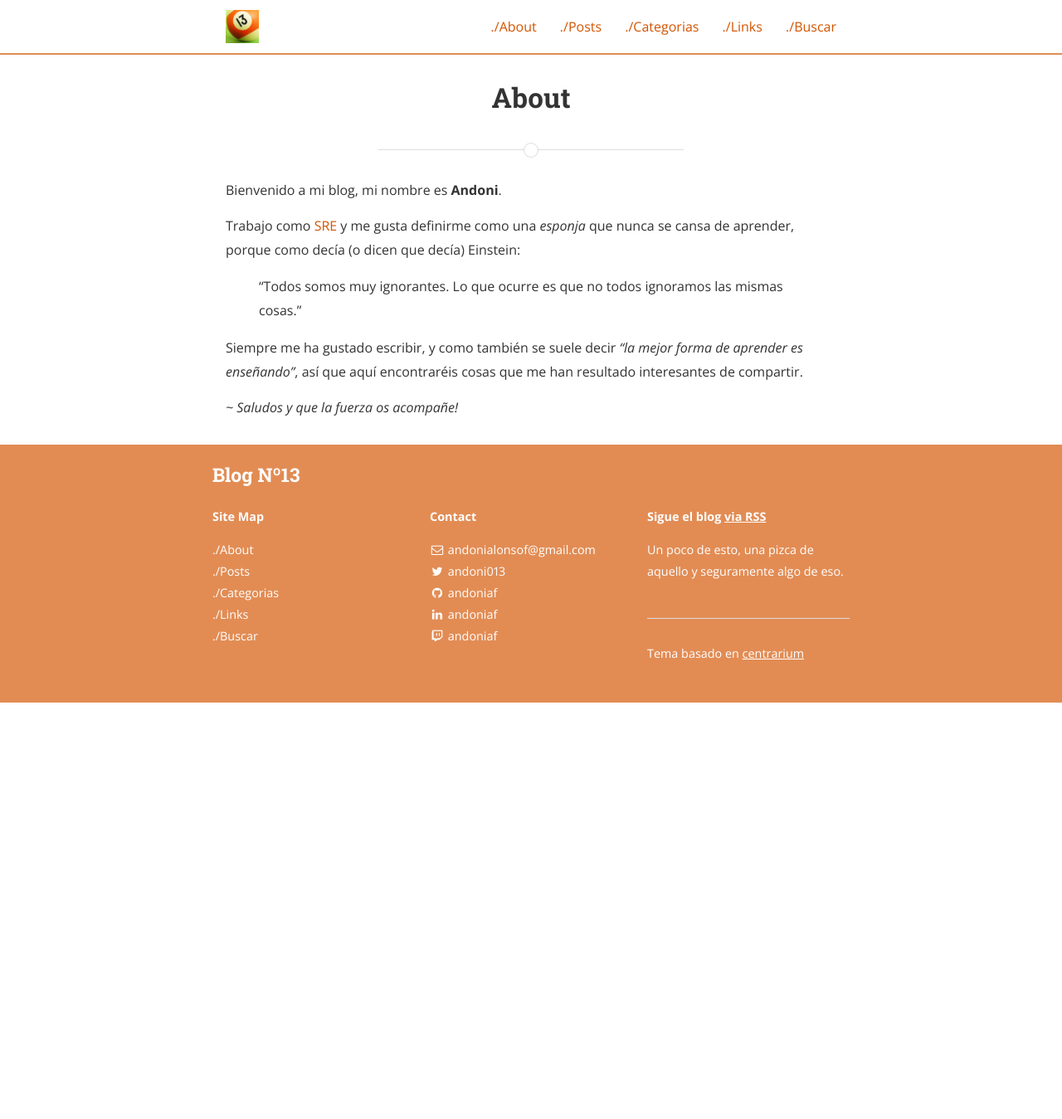
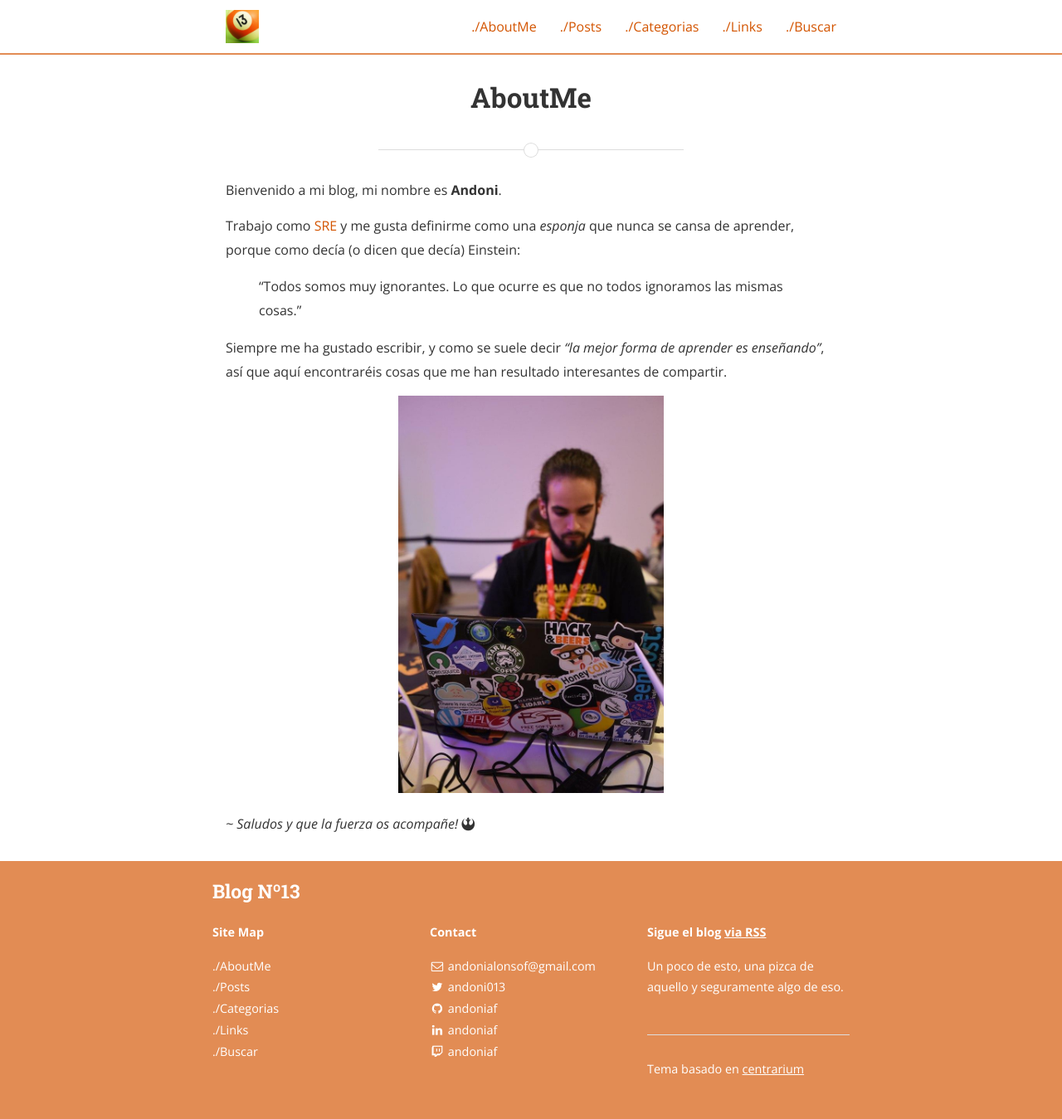
Before and after one commit to andoniaf/andoniaf.github.io, a Jekyll site: the page built from about.md, in a window 1280 px wide. Shown: the whole page at 83% size. Built offline with Jekyll 4.4.1, drawn with Linux system fonts in a browser that asks for light colours; nearby versions of some CDN libraries; before the commit the page ends 900 px from its top, so only the background shows below that.

Commit message:
Update AboutMe section

```diff
--- a/about.md
+++ b/about.md
@@ -1,10 +1,9 @@
 ---
 layout: page
-title: About
+title: AboutMe
 permalink: /about/
 ---
 
-[//]: <img src="{{ site.baseurl }}/assets/profile-placeholder.gif" title="Profile Picture" class="profile">
 
 Bienvenido a mi blog, mi nombre es **Andoni**.
 
@@ -12,6 +11,8 @@ Trabajo como [SRE](https://landing.google.com/sre/) y me gusta definirme como un
 > “Todos somos muy ignorantes. Lo que ocurre es que no todos ignoramos
 las mismas cosas.”
 
-Siempre me ha gustado escribir, y como también se suele decir *"la mejor forma de aprender es enseñando"*, así que aquí encontraréis cosas que me han resultado interesantes de compartir.
+Siempre me ha gustado escribir, y como se suele decir *"la mejor forma de aprender es enseñando"*, así que aquí encontraréis cosas que me han resultado interesantes de compartir.
 
-*~ Saludos y que la fuerza os acompañe!*
+<img src="{{ site.baseurl }}/assets/cybercamp.jpg" title="Hackathon Cybercamp 2018" class="profile">
+
+*~ Saludos y que la fuerza os acompañe!* <i class="fa fa-ra"></i>
```
Also changed, not shown: assets/cybercamp.jpg (added).
